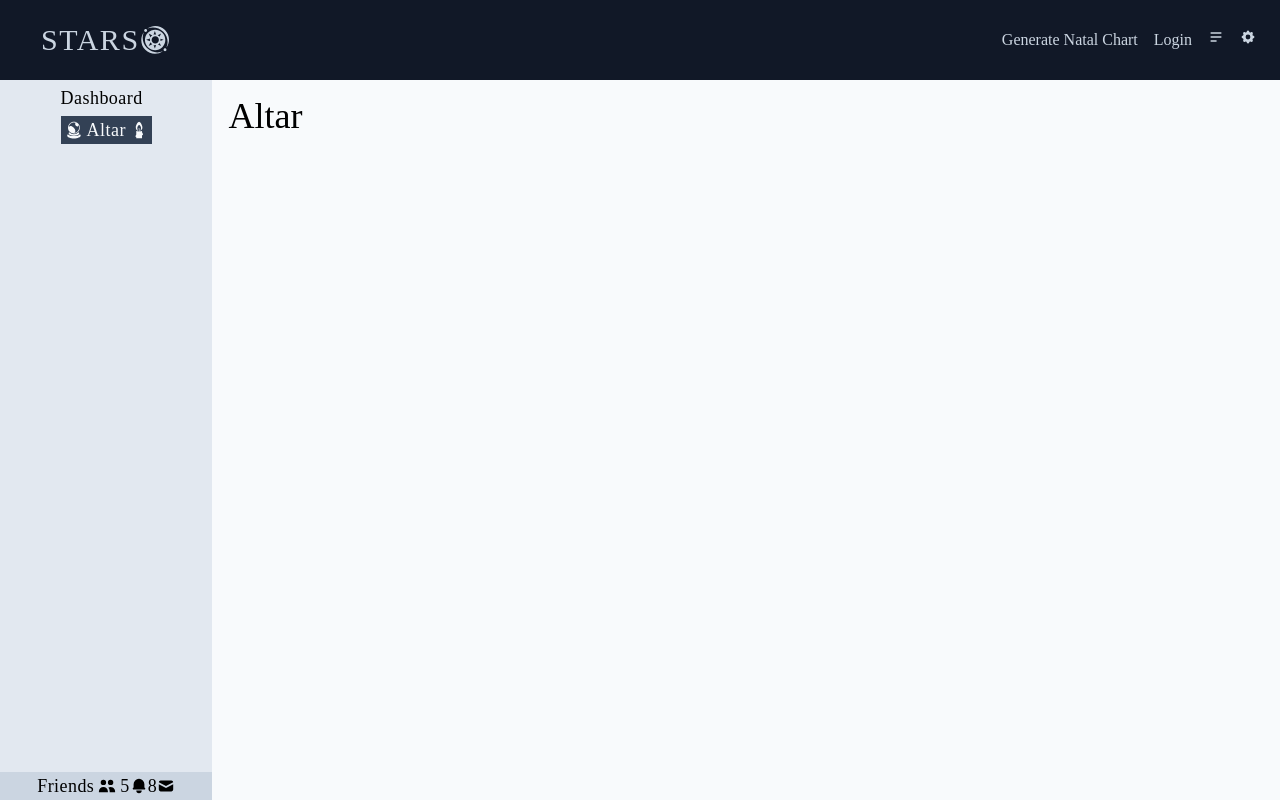
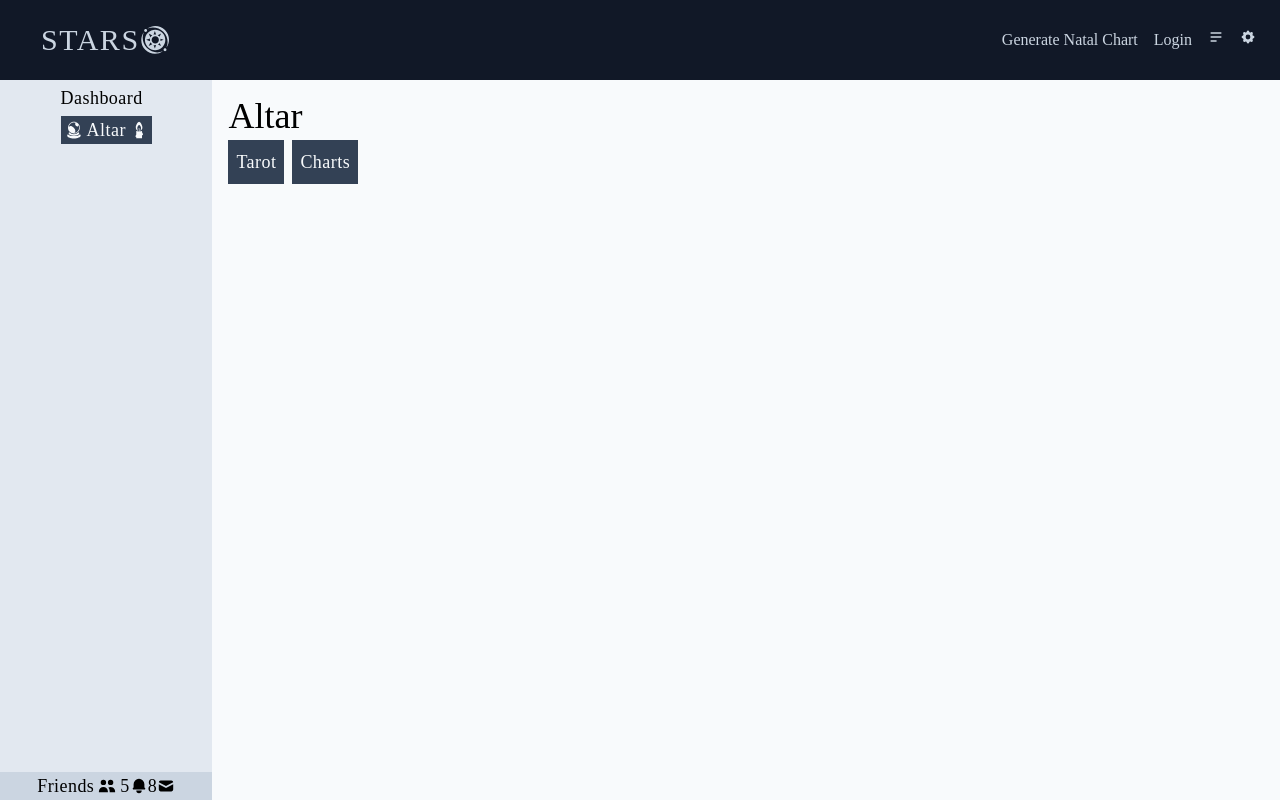
Before and after one commit to allanlalangan/stars, a React (Create React App) app in the folder client/: page /altar in a window 1280 px wide. Built offline with nearby package versions, Linux system fonts and the light colour scheme.

Commit message:
add nested altar routes

```diff
--- a/client/src/App.js
+++ b/client/src/App.js
@@ -4,6 +4,8 @@ import HomePage from './pages/home';
 import LoginPage from './pages/login';
 import CreateAccountPage from './pages/create-account';
 import GenerateChartPage from './pages/generate-chart';
+import ChartsPage from './pages/charts';
+import TarotPage from './pages/tarot';
 import DashboardPage from './pages/dashboard';
 import Header from './components/Header';
 import Sidebar from './components/Sidebar';
@@ -12,6 +14,7 @@ import Sidebar from './components/Sidebar';
 // import { getCurrentPlanets } from './features/todaySlice';
 import { useSelector } from 'react-redux';
 import AltarPage from './pages/altar';
+import TarotDeckPage from './pages/tarot-deck';
 
 const App = () => {
   const { user } = useSelector((state) => state.auth);
@@ -28,17 +31,16 @@ const App = () => {
           <Sidebar />
           <Routes>
             <Route path='/' element={<HomePage />} />
-            <Route
-              path='/dashboard'
-              element={user ? <DashboardPage /> : <LoginPage />}
-            />
+            <Route path='/dashboard' element={<DashboardPage />} />
             <Route path='/login' element={<LoginPage />} />
             <Route path='/create-account' element={<CreateAccountPage />} />
             <Route path='/generate-chart' element={<GenerateChartPage />} />
-            <Route
-              path='/altar'
-              element={user ? <AltarPage /> : <LoginPage />}
-            />
+            <Route path='/altar' element={<AltarPage />}>
+              <Route path='tarot' element={<TarotPage />}>
+                <Route path='deck/:id' element={<TarotDeckPage />} />
+              </Route>
+              <Route path='charts' element={<ChartsPage />} />
+            </Route>
           </Routes>
         </main>
       </BrowserRouter>
--- a/client/src/pages/altar.js
+++ b/client/src/pages/altar.js
@@ -1,7 +1,22 @@
+import { Link, Outlet } from 'react-router-dom';
+
 const AltarPage = () => {
   return (
-    <section className='h-full w-full p-4'>
+    <section className='flex h-full w-full flex-col p-4'>
       <h2>Altar</h2>
+      <nav className='flex w-1/2'>
+        <Link to='tarot'>
+          <button className='mr-2 mt-1 flex cursor-pointer items-center bg-slate-700 p-2 text-lg tracking-wide text-slate-50'>
+            Tarot
+          </button>
+        </Link>
+        <Link to='charts'>
+          <button className='mr-2 mt-1 flex cursor-pointer items-center bg-slate-700 p-2 text-lg tracking-wide text-slate-50'>
+            Charts
+          </button>
+        </Link>
+      </nav>
+      <Outlet />
     </section>
   );
 };
```
